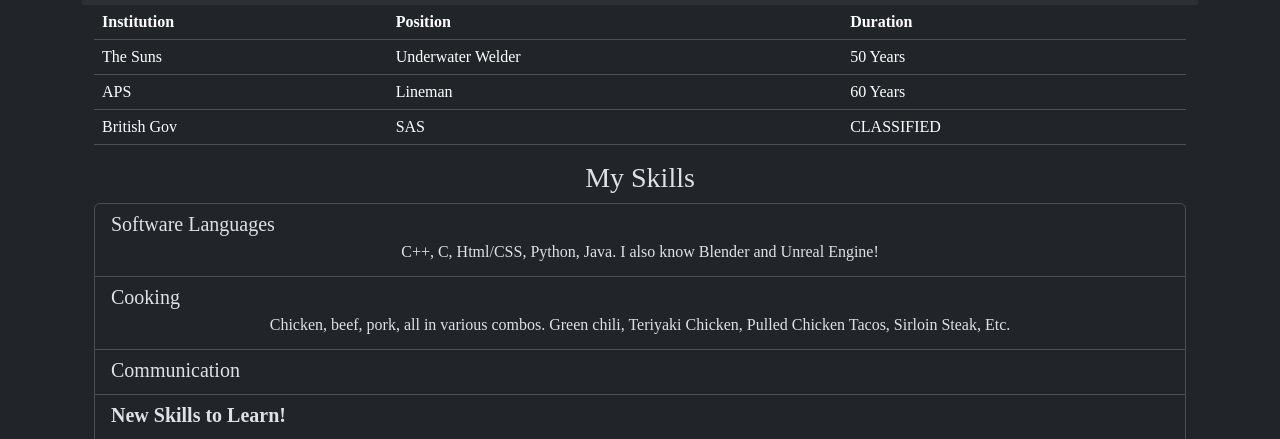
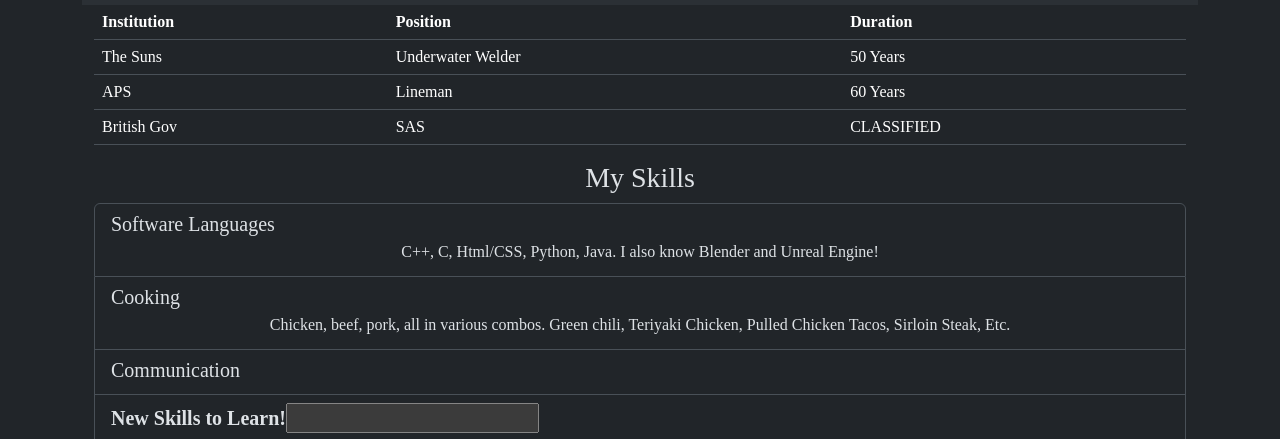
Before and after one commit to efers0327-dotcom/cs212, a plain HTML site: page homework8/index.html in a window 1280 px wide. Shown: the part 231-670 px from the top of the page. Drawn offline with nearby package versions, Linux system fonts and the light colour scheme.

Commit message:
Update index.html

```diff
--- a/homework8/index.html
+++ b/homework8/index.html
@@ -116,7 +116,7 @@
   </a>
   <a href="#" class="list-group-item list-group-item-action">
     <div class="d-flex w-100 justify-content-between">
-      <h5 id="headerSkill" class="mb-1"><b id="skillButton">New Skills to Learn!</b></h5>
+      <h5 id="headerSkill" class="mb-1"><b id="skillButton" onclick="(addSkills())"> New Skills to Learn!</b><input id="inputSkills"></input></h5>
 
     </div>
       <p id = "skillListTxt"class="mb-1">
```
